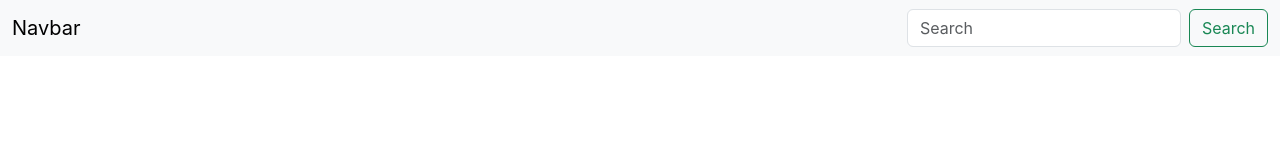
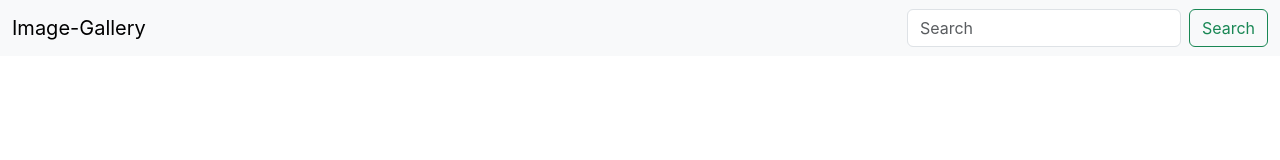
Before and after one commit to Shriya-sinha/Image-Gallery, a React (Create React App) app in the folder astro-gallery/: page / in a window 1280 px wide. Shown: the top 160 px of the page. Built offline with nearby package versions, Linux system fonts and the light colour scheme.

Commit message:
updated App.js

```diff
--- a/astro-gallery/src/App.js
+++ b/astro-gallery/src/App.js
@@ -1,25 +1,11 @@
 import "./App.css";
+import Navbar from "./components/Navbar";
 
 function App() {
   return (
-    <nav className="navbar bg-body-tertiary">
-      <div className="container-fluid">
-        <a className="navbar-brand" href="/">
-          Navbar
-        </a>
-        <form className="d-flex" role="search">
-          <input
-            className="form-control me-2"
-            type="search"
-            placeholder="Search"
-            aria-label="Search"
-          />
-          <button className="btn btn-outline-success" type="submit">
-            Search
-          </button>
-        </form>
-      </div>
-    </nav>
+    <>
+      <Navbar title="Image-Gallery" />
+    </>
   );
 }
 
```
